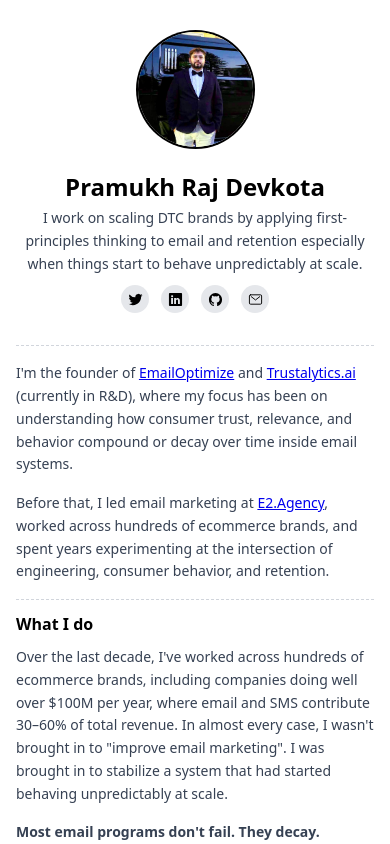
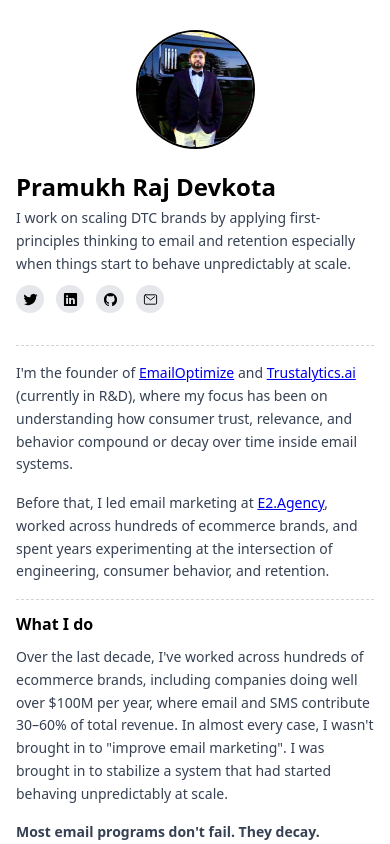
Before and after one commit to bhaskarrijal/pramukhrajdevkota, a Next.js app in the folder site/: page / in a window 390 px wide. Shown: the top 844 px of the page. Built offline with nearby package versions, Linux system fonts and the light colour scheme.

Commit message:
responsive header

```diff
--- a/site/app/components/header.tsx
+++ b/site/app/components/header.tsx
@@ -13,13 +13,13 @@ export default function Header() {
                     height={115}
                     className="rounded-full shrink-0 ring-2 ring-black"
                 />
-                <div className="flex-1 text-center md:text-left">
+                <div className="flex-1 text-left">
                     <h1 className="text-2xl font-semibold mb-1">Pramukh Raj Devkota</h1>
                     <p className="text-gray-700 leading-relaxed text-sm mb-2.5">
                         I work on scaling DTC brands by applying first-principles thinking to email and retention
                         especially when things start to behave unpredictably at scale.
                     </p>
-                    <div className="flex justify-center gap-3 md:justify-start">
+                    <div className="flex justify-start gap-3">
                         <Link href="https://twitter.com" target="_blank" rel="noopener noreferrer" className="w-7 h-7 rounded-full bg-gray-200 hover:bg-gray-300 flex items-center justify-center text-gray-600 hover:text-gray-900 transition-colors">
                             <IoLogoTwitter size={15} />
                         </Link>
```
